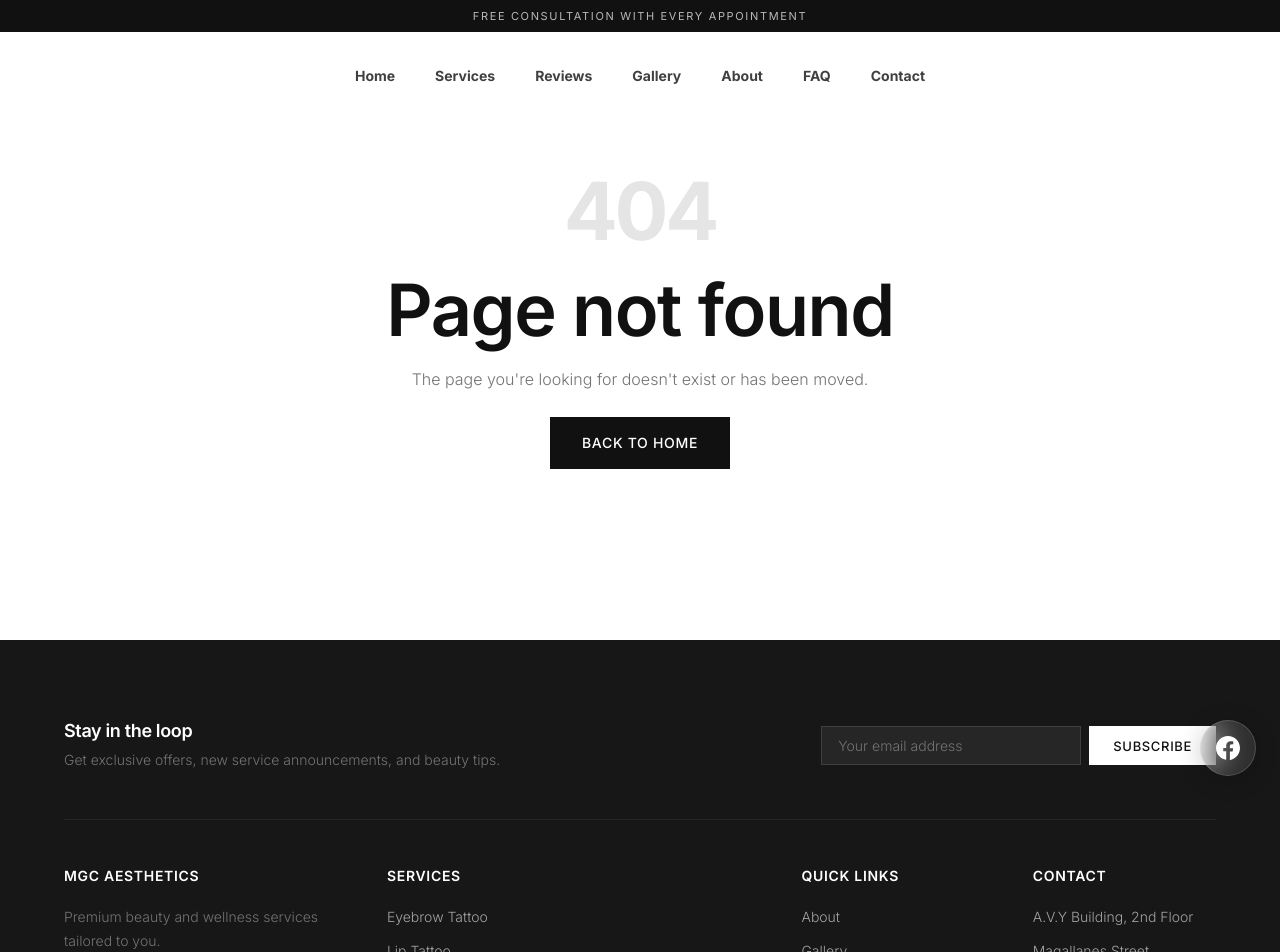
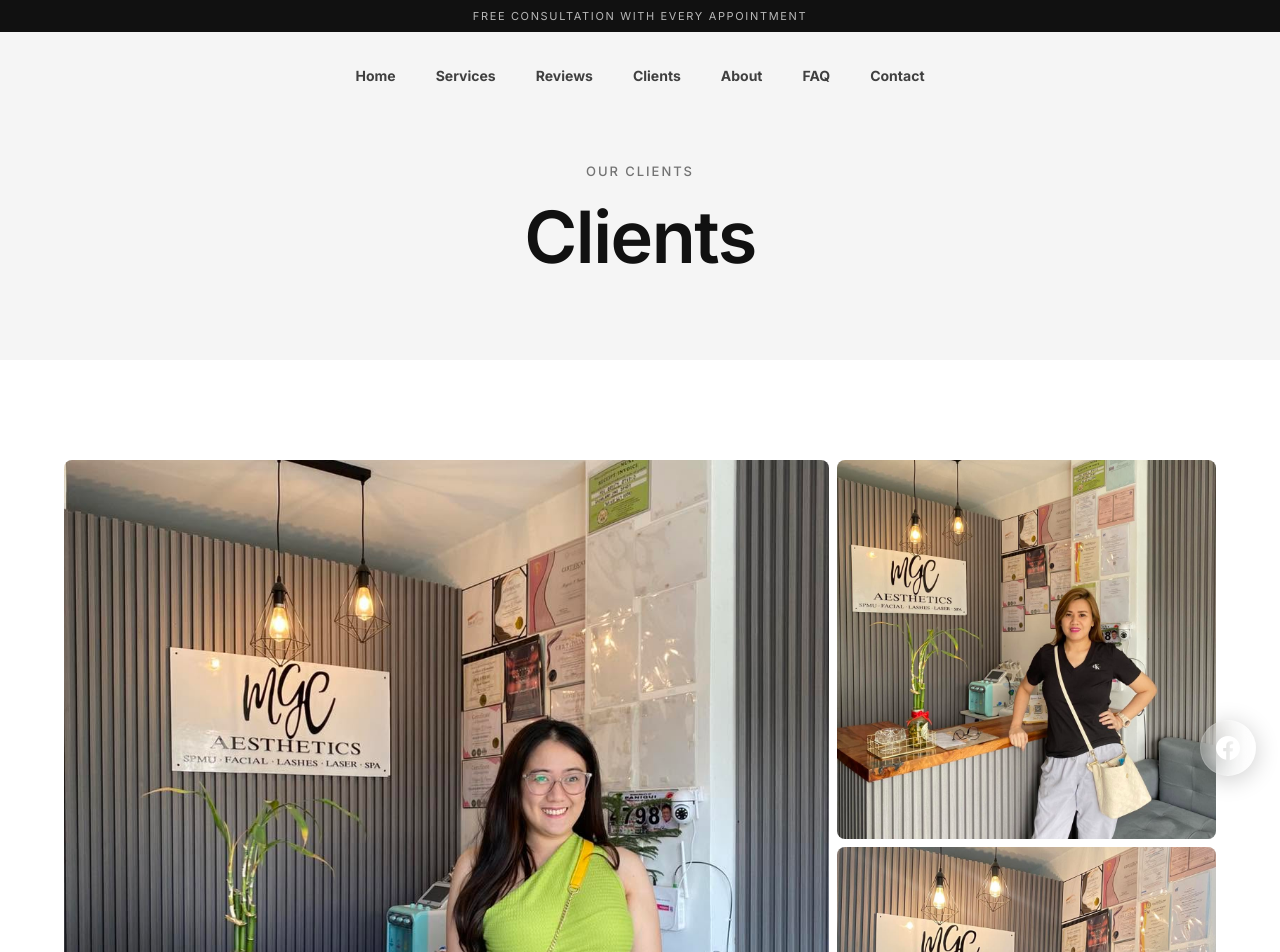
Before and after one commit to gallemarj/mgc-aesthetics, a Next.js app: page /clients in a window 1280 px wide. Before the commit this address had no page. Shown: the top 952 px of the page. Built offline with nearby package versions, Linux system fonts and the light colour scheme.

Commit message:
Rename Gallery to Clients; remove reveal animations on clients page

```diff
--- /dev/null
+++ b/app/clients/page.jsx
@@ -0,0 +1,33 @@
+"use client";
+
+import Image from "next/image";
+import { galleryImages } from "@/lib/gallery";
+
+export default function ClientsPage() {
+  return (
+    <div className="page">
+      <section className="page-hero">
+        <div className="container">
+          <p className="page-hero__sub">Our clients</p>
+          <h1>Clients</h1>
+        </div>
+      </section>
+
+      <section className="section">
+        <div className="container">
+          <div className="grid">
+            {galleryImages.map((url, i) => (
+              <div key={i} className={`grid__item ${i % 5 === 0 ? "grid__item--featured" : ""}`}>
+                <div className="grid__image">
+                  <Image src={url} alt="Client photo" fill sizes="33vw" loading="lazy" />
+                </div>
+              </div>
+            ))}
+          </div>
+        </div>
+      </section>
+
+
+    </div>
+  );
+}
--- a/app/page.jsx
+++ b/app/page.jsx
@@ -110,7 +110,7 @@ export default function HomePage() {
       <section style={{ padding: "60px 0 0", background: "var(--white)", position: "relative", zIndex: 2, marginTop: -30 }}>
         <div className="container">
           <Reveal>
-            <SectionTitle subtitle="Our work" title="Gallery" />
+            <SectionTitle subtitle="Our work" title="Clients" />
           </Reveal>
         </div>
       </section>
@@ -147,8 +147,8 @@ export default function HomePage() {
           </div>
         </div>
         <div style={{ textAlign: "center", padding: "40px 0 40px" }}>
-          <Link href="/gallery" className="btn btn--outline">
-            See all gallery
+          <Link href="/clients" className="btn btn--outline">
+            See all clients
           </Link>
         </div>
       </section>
--- a/components/Footer.jsx
+++ b/components/Footer.jsx
@@ -89,7 +89,7 @@ export default function Footer() {
             <h4 className="footer__heading">Quick Links</h4>
             <ul className="footer__list">
               <li><Link href="/#about">About</Link></li>
-              <li><Link href="/#gallery">Gallery</Link></li>
+              <li><Link href="/#gallery">Clients</Link></li>
               <li><Link href="/reviews">Reviews</Link></li>
               <li><Link href="/faq">FAQ</Link></li>
               <li><Link href="/booking">Book Now</Link></li>
--- a/components/Header.jsx
+++ b/components/Header.jsx
@@ -8,7 +8,7 @@ const links = [
   { href: "/#home", label: "Home" },
   { href: "/#services", label: "Services" },
   { href: "/#reviews", label: "Reviews" },
-  { href: "/#gallery", label: "Gallery" },
+  { href: "/#gallery", label: "Clients" },
   { href: "/#about", label: "About" },
   { href: "/#faq", label: "FAQ" },
   { href: "/contact", label: "Contact" },
```
Also changed, not shown: app/gallery/page.jsx (deleted, +0 -36 lines).
